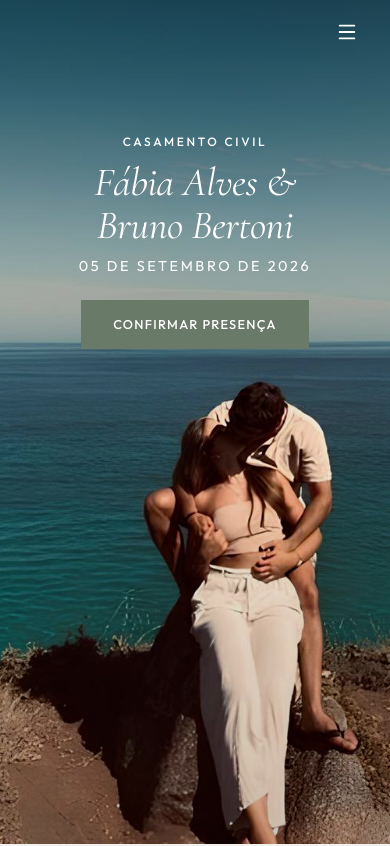
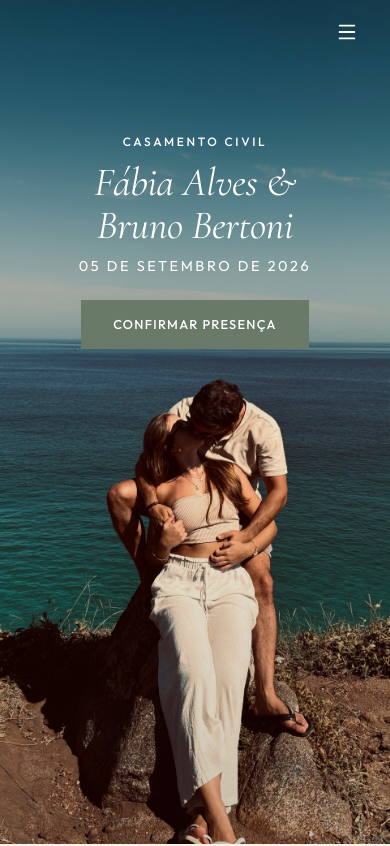
Before and after one commit to fabiaalv3s/convite-civil, a React (Vite) app: page / in a window 390 px wide. Shown: the top 846 px of the page. Built offline with nearby package versions, Linux system fonts and the light colour scheme.

Commit message:
add responsive hero image for mobile devices

```diff
--- a/src/App.css
+++ b/src/App.css
@@ -122,6 +122,12 @@ a {
   align-items: flex-start;
   justify-content: center;
   overflow: hidden;
+}
+
+.hero-picture {
+  position: absolute;
+  inset: 0;
+  z-index: 0;
 }
 
 .hero-media {
--- a/src/App.tsx
+++ b/src/App.tsx
@@ -3,6 +3,7 @@ import type { FormEvent } from 'react'
 import { Calendar, Clock, MapPin, Menu, X } from 'lucide-react'
 import './App.css'
 import landingBg from './assets/landing.jpeg'
+import landingCel from './assets/landing-cel.jpeg'
 
 function App() {
   const [nome, setNome] = useState('')
@@ -138,12 +139,15 @@ function App() {
       </div>
 
       <section id="home" className="hero">
+        <picture className="hero-picture">
+          <source media="(max-width: 700px)" srcSet={landingCel} />
           <img
             className="hero-media"
             src={landingBg}
             alt="Fábia Alves e Bruno Bertoni"
             fetchPriority="high"
           />
+        </picture>
         <div className="hero-overlay" aria-hidden="true" />
         <div className="hero-content">
           <p className="hero-eyebrow animate-up">Casamento Civil</p>
```
Also changed, not shown: src/assets/landing-cel.jpeg (added). Lines whose indentation alone changed are shown as unchanged.
